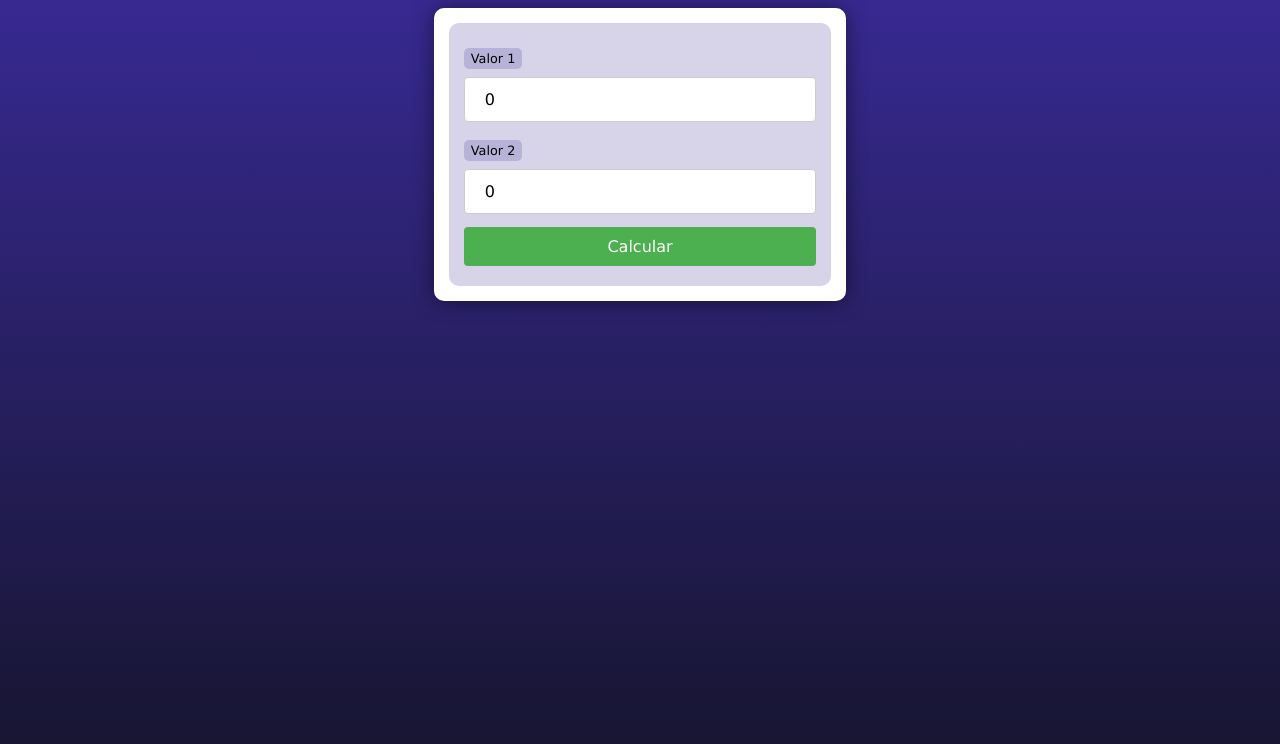
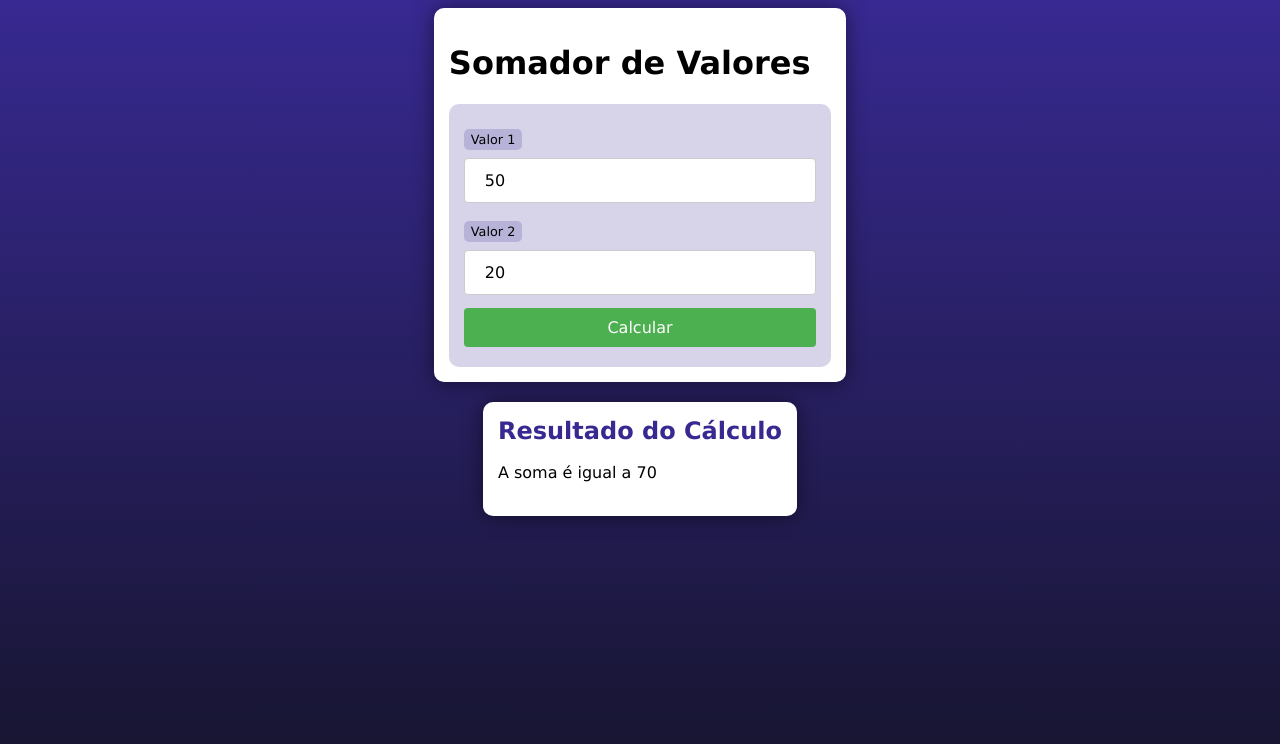
Before and after one commit to robersonweb/cursophp, a PHP site: page / in a window 1280 px wide. Shown: the top 744 px of the page. Run offline with PHP 8.4, Linux system fonts and the light colour scheme.

Commit message:
Update index.php

```diff
--- a/exercicios/ex006/index.php
+++ b/exercicios/ex006/index.php
@@ -8,26 +8,38 @@
     <link rel="stylesheet" href="style.css">
 </head>
 <body>
+
+
     <?php
         // Capturando os dados do formulário retroalimentado
 
-    $valor1 = $_GET['v1'] ?? 0;
-    $valor2 = $_GET['v2'] ?? 0;
-
+        // $valor1 = $_REQUEST['v1'] ?? 0;
+        // $valor2 = $_REQUEST['v2'] ?? 0;
+        $valor1 = 50;
+        $valor2 = 20;
 
     ?>
     <main>
-    <form action="<?php echo $_SERVER ['PHP_SELF'] ?>" method="get">
+        <h1>Somador de Valores</h1>
+        <form action="<?php echo $_SERVER ['PHP_SELF'] ?>" method="POST">
             <label for="v1">Valor 1</label>
             <input type="number" name="n1" id="n1" value="<?=$valor1?>">
             <label for="v2">Valor 2</label>
             <input type="number" name="n2" id="n2" value="<?=$valor2?>">
             <input type="submit" value="Calcular" >
         </form>
+    </main>
+    <section>
+        <h2>Resultado do Cálculo</h2>
+        <?php
+            $soma = $valor1 + $valor2;
+            echo "<p>A soma é igual a $soma</p>";
+        ?>
+
+    </section>
 
 
 
-    </main>
 
 
 </body>
```
Lines whose indentation alone changed are shown as unchanged.
